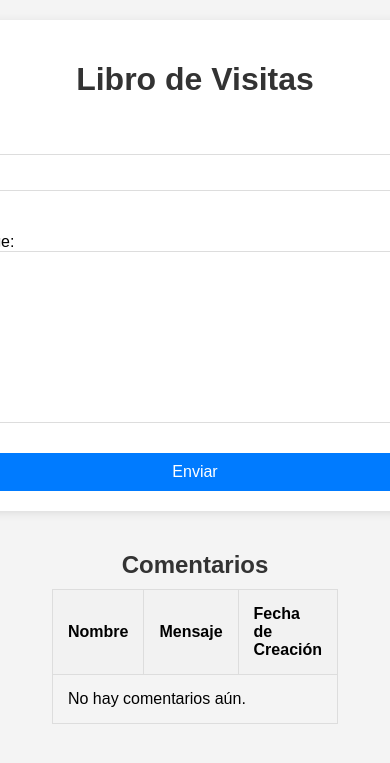
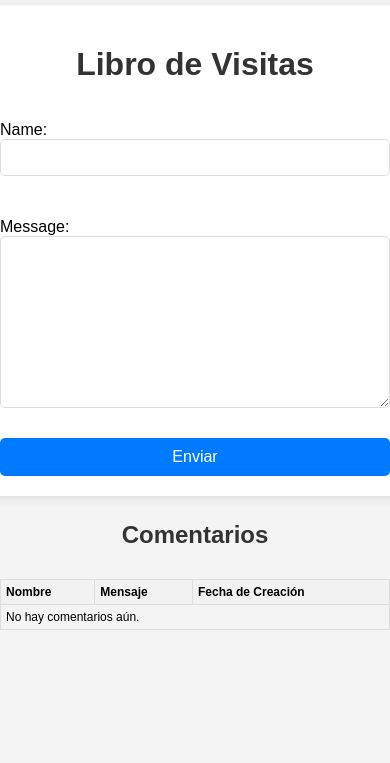
Before and after one commit to icarpio/guestbook, a Django app: page /guest-book/ in a window 390 px wide; the page is wider, and only the part inside the window is pictured. Shown: the top 763 px of that part. Run offline with Django 5.2, Linux system fonts and the light colour scheme; data that the repository does not hold is empty.

Commit message:
Responsive

```diff
--- a/guestbookapp/templates/guestbookapp/book.html
+++ b/guestbookapp/templates/guestbookapp/book.html
@@ -12,7 +12,6 @@
             display: flex;
             flex-direction: column;
             align-items: center; /* Centrar horizontalmente */
-            height: auto; /* Altura automática para permitir contenido */
         }
 
         .container {
@@ -20,9 +19,9 @@
             padding: 20px; /* Espaciado interno */
             border-radius: 8px; /* Bordes redondeados */
             box-shadow: 0 2px 10px rgba(0, 0, 0, 0.1); /* Sombra */
-            width: 500px; /* Ancho del formulario aumentado */
-            margin-bottom: 20px; /* Espacio debajo del contenedor */
-            margin-top:20px;
+            width: 90%; /* Ancho del formulario ajustado para móviles */
+            max-width: 500px; /* Ancho máximo del formulario */
+            margin: 20px 0; /* Espacio arriba y abajo */
         }
 
         h1 {
@@ -89,17 +88,52 @@
             display: block; /* Asegurarse de que la imagen esté en su propia línea */
             margin-top: 5px; /* Espacio encima de la imagen */
         }
+
         table {
-            width: 50%; /* Ajusta el ancho de la tabla */
+            width: 100%; /* Ajusta el ancho de la tabla */
             border-collapse: collapse; /* Elimina el espacio entre bordes de las celdas */
+            margin-top: 20px; /* Espacio superior para la tabla */
         }
+
         th, td {
             padding: 15px; /* Espacio interno de 15 píxeles */
             border: 1px solid #ddd; /* Bordes de las celdas */
             text-align: left; /* Alineación del texto */
         }
+
         th {
             background-color: #f2f2f2; /* Color de fondo para el encabezado */
+        }
+
+        /* Media Queries para pantallas pequeñas */
+        @media (max-width: 768px) {
+            .container {
+                width: 95%; /* Ancho del formulario ajustado para móviles */
+                margin: 10px 0; /* Espacio arriba y abajo */
+            }
+
+            table {
+                font-size: 14px; /* Tamaño de fuente ajustado para móviles */
+            }
+
+            th, td {
+                padding: 10px; /* Espacio interno ajustado para móviles */
+            }
+        }
+
+        @media (max-width: 480px) {
+            .container {
+                width: 100%; /* Ancho del formulario ajustado para móviles */
+                margin: 5px 0; /* Espacio arriba y abajo */
+            }
+
+            table {
+                font-size: 12px; /* Tamaño de fuente ajustado para móviles */
+            }
+
+            th, td {
+                padding: 5px; /* Espacio interno ajustado para móviles */
+            }
         }
     </style>
     <title>Guest Book</title>
```
